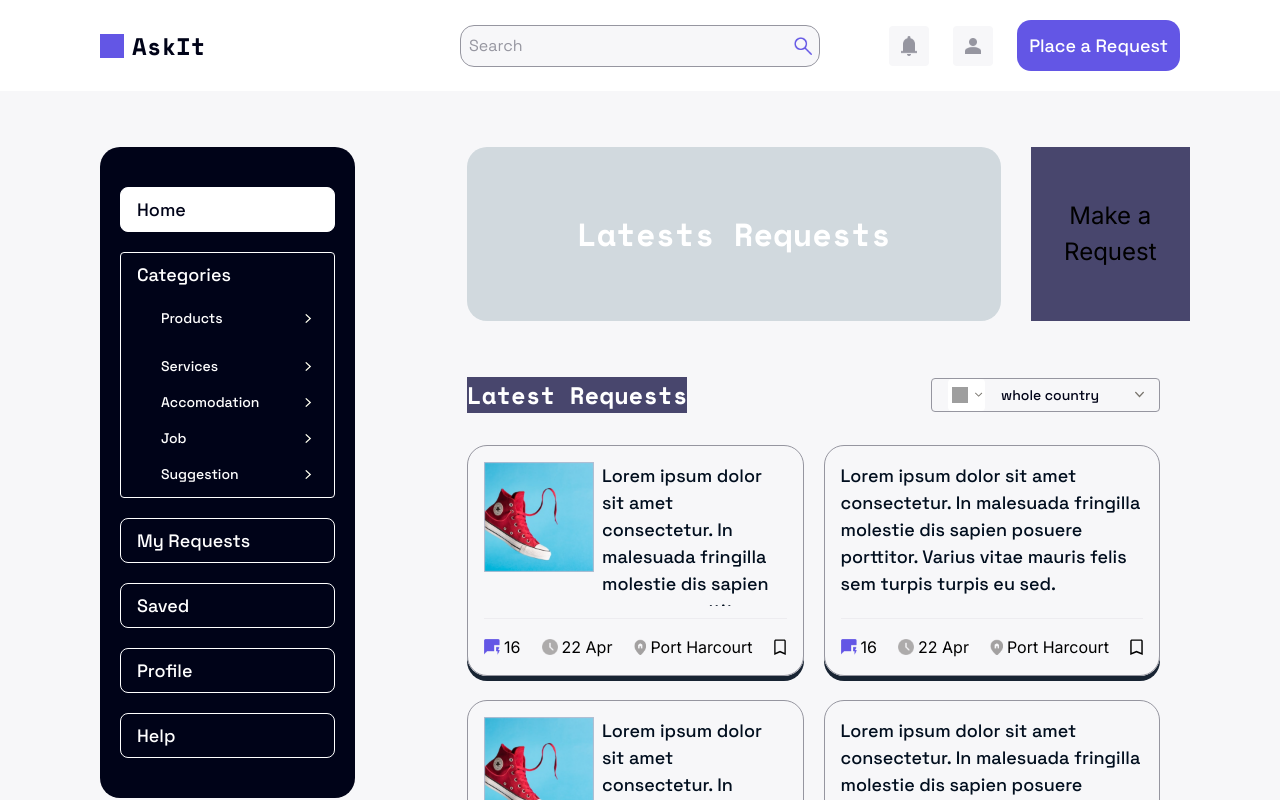
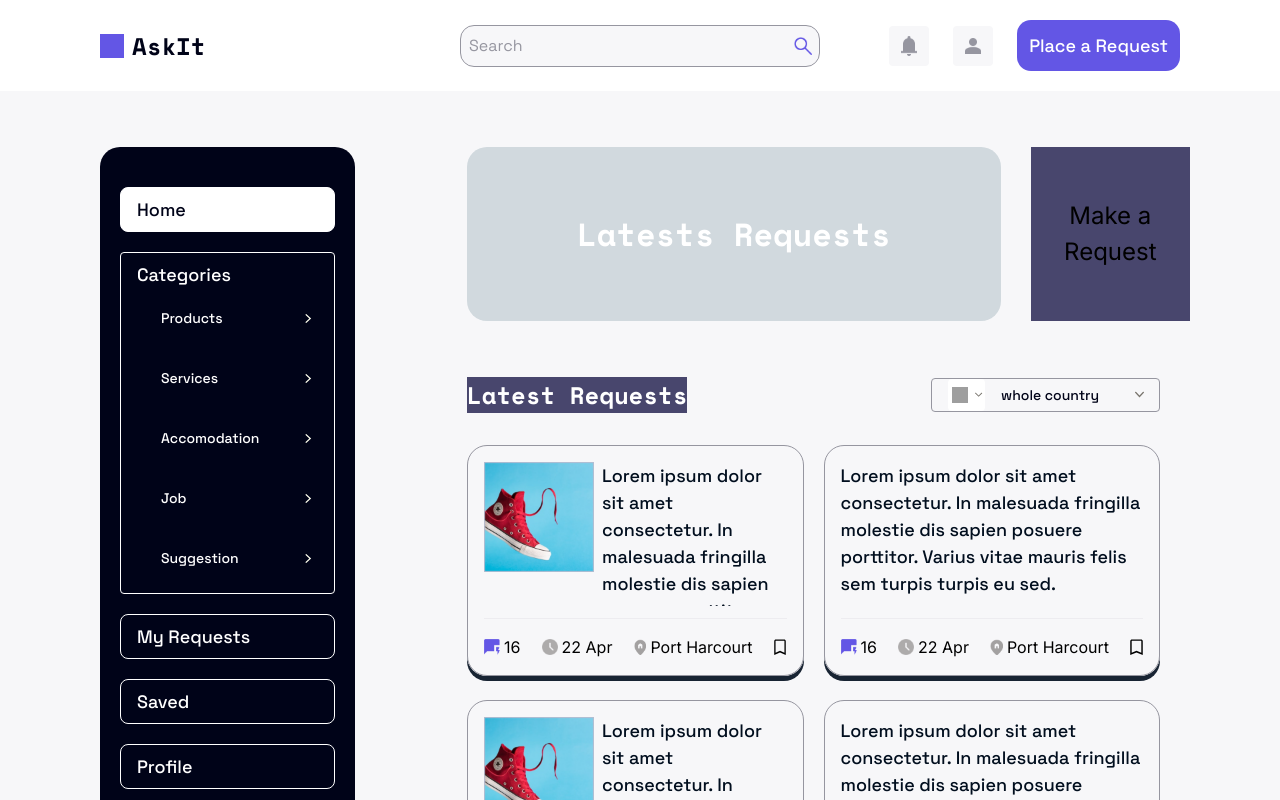
Before and after one commit to NoStackDev/askit, a Next.js app: page / in a window 1280 px wide. Shown: the top 800 px of the page. Built offline with nearby package versions, Linux system fonts and the light colour scheme; grey boxes are pictures that could not be loaded.

Commit message:
add: grid cols 3 for 2xl screen

```diff
--- a/src/components/Navbar.tsx
+++ b/src/components/Navbar.tsx
@@ -54,6 +54,7 @@ const Navbar = React.forwardRef<HTMLElement, NavProps>(
             />
           </Link>
 
+          {!props.showSidebar && (
             <Link
               href="/"
               className={clsx(
@@ -66,6 +67,7 @@ const Navbar = React.forwardRef<HTMLElement, NavProps>(
               <div className="w-[16px] h-[2px] absolute top-1/2 -translate-y-1/2 left-1/2 -translate-x-1/2 bg-black"></div>
               <div className="w-[16px] h-[2px] absolute bottom-[12px] -translate-y-1/2 left-1/2 -translate-x-1/2 bg-black"></div>
             </Link>
+          )}
 
           {props.showSidebar && (
             <div className="h-10 w-10 bg-background rounded opacity-0"></div>
--- a/src/components/Sidebar.tsx
+++ b/src/components/Sidebar.tsx
@@ -1,17 +1,18 @@
-"use client"
+"use client";
 
 import { cn } from "@/lib/utils";
 import Image from "next/image";
 import Link from "next/link";
 import React, { HTMLAttributes } from "react";
-import { usePathname } from "next/navigation"
+import { usePathname } from "next/navigation";
 import clsx from "clsx";
+import { sidebarConfig } from "@/config.ts/sidebarConfig";
 
 interface Props extends HTMLAttributes<HTMLDivElement> {}
 
 const Sidebar = React.forwardRef<HTMLDivElement, Props>(
   ({ children, className, ...props }, ref) => {
-    const path = usePathname()
+    const path = usePathname();
 
     return (
       <div
@@ -23,33 +24,61 @@ const Sidebar = React.forwardRef<HTMLDivElement, Props>(
         {...props}
       >
         <ol className="font-body text-title_1 font-medium flex flex-col gap-5">
-          <li className={clsx("border-[1px] border-white rounded-lg", path==="/" && 'bg-white text-black')}>
+          {sidebarConfig.map((sidebarEle) => {
+            return (
+              <SidebarItem item={sidebarEle} path={path} key={sidebarEle.id} />
+            );
+          })}
+        </ol>
+      </div>
+    );
+  }
+);
+
+Sidebar.displayName = "Sidebar";
+
+export default Sidebar;
+
+interface SidebarItemProps extends HTMLAttributes<HTMLOListElement> {
+  item: sidebarItem;
+  path: string;
+}
+
+const SidebarItem = ({ item, path, children, className }: SidebarItemProps) => {
+  return (
+    <>
+      {item.href && (
+        <li
+          className={clsx(
+            "border-[1px] border-white rounded-lg hover:bg-white hover:text-black",
+            path === item.href && "bg-white text-black"
+          )}
+        >
           <Link
-              href="/"
+            href={item.href}
             className="whitespace-nowrap inline-flex w-full px-4 py-2"
           >
-              Home
+            {item.title}
           </Link>
         </li>
+      )}
 
+      {item.children && (
         <li className="border-[1px] border-white rounded-[4px] pb-3">
-            {/* <Link
-              href="/"
-              className="whitespace-nowrap inline-flex w-full px-4 py-2"
-            >
-              Categories
-            </Link> */}
           <span className="whitespace-nowrap inline-flex w-full px-4 py-2">
-              Categories
+            {item.title}
           </span>
 
           <ol className="flex flex-col gap-[15px] text-title_3">
+            {item.children.map((childEle) => {
+              return (
                 <li>
                   <Link
-                  href="/"
+                    href={childEle.href || "/"}
                     className="whitespace-nowrap flex w-full pl-10 pr-[22px] my-3 items-center justify-between"
+                    key={childEle.id}
                   >
-                  <span>Products</span>
+                    <span>{childEle.title}</span>
                     <Image
                       src="/images/icons/arrow.svg"
                       alt="goto"
@@ -59,114 +88,11 @@ const Sidebar = React.forwardRef<HTMLDivElement, Props>(
                     />
                   </Link>
                 </li>
-
-              <li>
-                <Link
-                  href="/"
-                  className="whitespace-nowrap flex w-full pl-10 pr-[22px] items-center justify-between"
-                >
-                  <span>Services</span>
-                  <Image
-                    src="/images/icons/arrow.svg"
-                    alt="goto"
-                    height={11.31}
-                    width={6.71}
-                    className="h-[11.31px] w-[6.71px] fill-white invert-[100%] sepia-[100%] saturate-0 hue-rotate-[159deg] brightness-[106%] contrast-[103%]"
-                  />
-                </Link>
-              </li>
-
-              <li>
-                <Link
-                  href="/"
-                  className="whitespace-nowrap flex w-full pl-10 pr-[22px] items-center justify-between"
-                >
-                  <span>Accomodation</span>
-                  <Image
-                    src="/images/icons/arrow.svg"
-                    alt="goto"
-                    height={11.31}
-                    width={6.71}
-                    className="h-[11.31px] w-[6.71px] fill-white invert-[100%] sepia-[100%] saturate-0 hue-rotate-[159deg] brightness-[106%] contrast-[103%]"
-                  />
-                </Link>
-              </li>
-
-              <li>
-                <Link
-                  href="/"
-                  className="whitespace-nowrap flex w-full pl-10 pr-[22px] items-center justify-between"
-                >
-                  <span>Job</span>
-                  <Image
-                    src="/images/icons/arrow.svg"
-                    alt="goto"
-                    height={11.31}
-                    width={6.71}
-                    className="h-[11.31px] w-[6.71px] fill-white invert-[100%] sepia-[100%] saturate-0 hue-rotate-[159deg] brightness-[106%] contrast-[103%]"
-                  />
-                </Link>
-              </li>
-
-              <li>
-                <Link
-                  href="/"
-                  className="whitespace-nowrap flex w-full pl-10 pr-[22px] items-center justify-between"
-                >
-                  <span>Suggestion</span>
-                  <Image
-                    src="/images/icons/arrow.svg"
-                    alt="goto"
-                    height={11.31}
-                    width={6.71}
-                    className="h-[11.31px] w-[6.71px] fill-white invert-[100%] sepia-[100%] saturate-0 hue-rotate-[159deg] brightness-[106%] contrast-[103%]"
-                  />
-                </Link>
-              </li>
+              );
+            })}
           </ol>
         </li>
-
-          <li className="border-[1px] border-white rounded-lg">
-            <Link
-              href="/"
-              className="whitespace-nowrap inline-flex w-full px-4 py-2"
-            >
-              My Requests
-            </Link>
-          </li>
-
-          <li className="border-[1px] border-white rounded-lg">
-            <Link
-              href="/"
-              className="whitespace-nowrap inline-flex w-full px-4 py-2"
-            >
-              Saved
-            </Link>
-          </li>
-
-          <li className="border-[1px] border-white rounded-lg">
-            <Link
-              href="/"
-              className="whitespace-nowrap inline-flex w-full px-4 py-2"
-            >
-              Profile
-            </Link>
-          </li>
-
-          <li className="border-[1px] border-white rounded-lg">
-            <Link
-              href="/"
-              className="whitespace-nowrap inline-flex w-full px-4 py-2"
-            >
-              Help
-            </Link>
-          </li>
-        </ol>
-      </div>
+      )}
+    </>
   );
-  }
-);
-
-Sidebar.displayName = "Sidebar";
-
-export default Sidebar;
+};
--- /dev/null
+++ b/src/config.ts/sidebarConfig.ts
@@ -0,0 +1,70 @@
+export const sidebarConfig: sidebarItem[] = [
+  {
+    id: "home",
+    title: "Home",
+    href: "/",
+    children: null,
+  },
+  {
+    id: "categories",
+    title: "Categories",
+    href: null,
+    children: [
+      {
+        id: "products",
+        title: "Products",
+        href: "/products",
+        children: null,
+      },
+      {
+        id: "services",
+        title: "Services",
+        href: "/services",
+        children: null,
+      },
+      {
+        id: "accomodation",
+        title: "Accomodation",
+        href: "/accomodation",
+        children: null,
+      },
+      {
+        id: "job",
+        title: "Job",
+        href: "/job",
+        children: null,
+      },
+      {
+        id: "suggestion",
+        title: "Suggestion",
+        href: "/suggestion",
+        children: null,
+      },
+    ],
+  },
+
+  {
+    id: "myRequests",
+    title: "My Requests",
+    href: "/myrequests",
+    children: null,
+  },
+  {
+    id: "saved",
+    title: "Saved",
+    href: "/saved",
+    children: null,
+  },
+  {
+    id: "profile",
+    title: "Profile",
+    href: "/profile",
+    children: null,
+  },
+  {
+    id: "help",
+    title: "Help",
+    href: "/help",
+    children: null,
+  },
+];
--- a/src/section/Products.tsx
+++ b/src/section/Products.tsx
@@ -14,7 +14,7 @@ const Products = React.forwardRef<React.ElementRef<"section">, Props>(
         className={cn("flex flex-col items-center", className)}
         {...props}
       >
-        <div className="flex flex-col gap-6 md:grid md:grid-cols-2 md:gap-x-5 gap-y-6">
+        <div className="flex flex-col gap-6 md:grid md:grid-cols-2 2xl:grid-cols-3 md:gap-x-5 gap-y-6">
           {productsConfig.map((productConfig) => {
             return (
               <ProductCard
```
Lines whose indentation alone changed are shown as unchanged.
